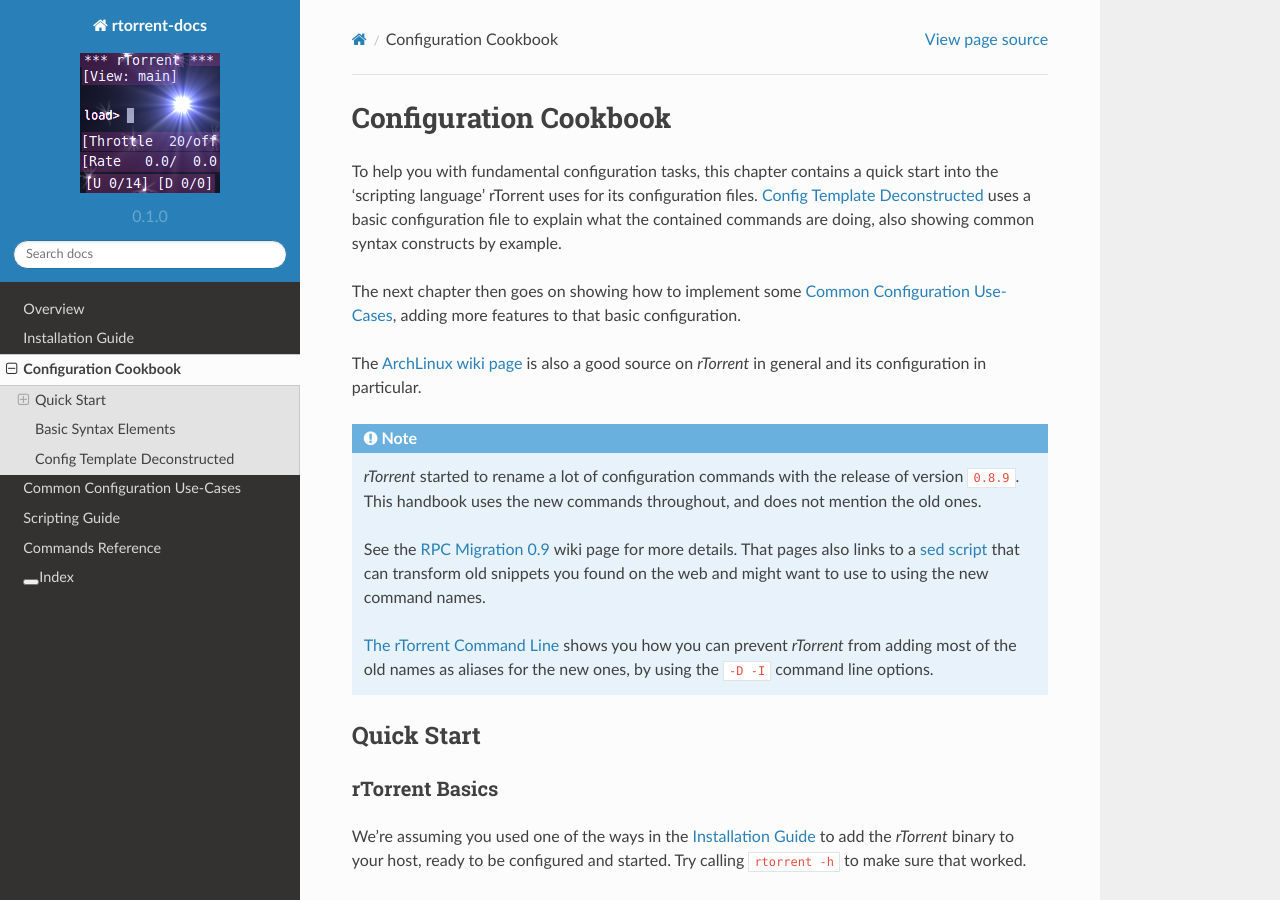
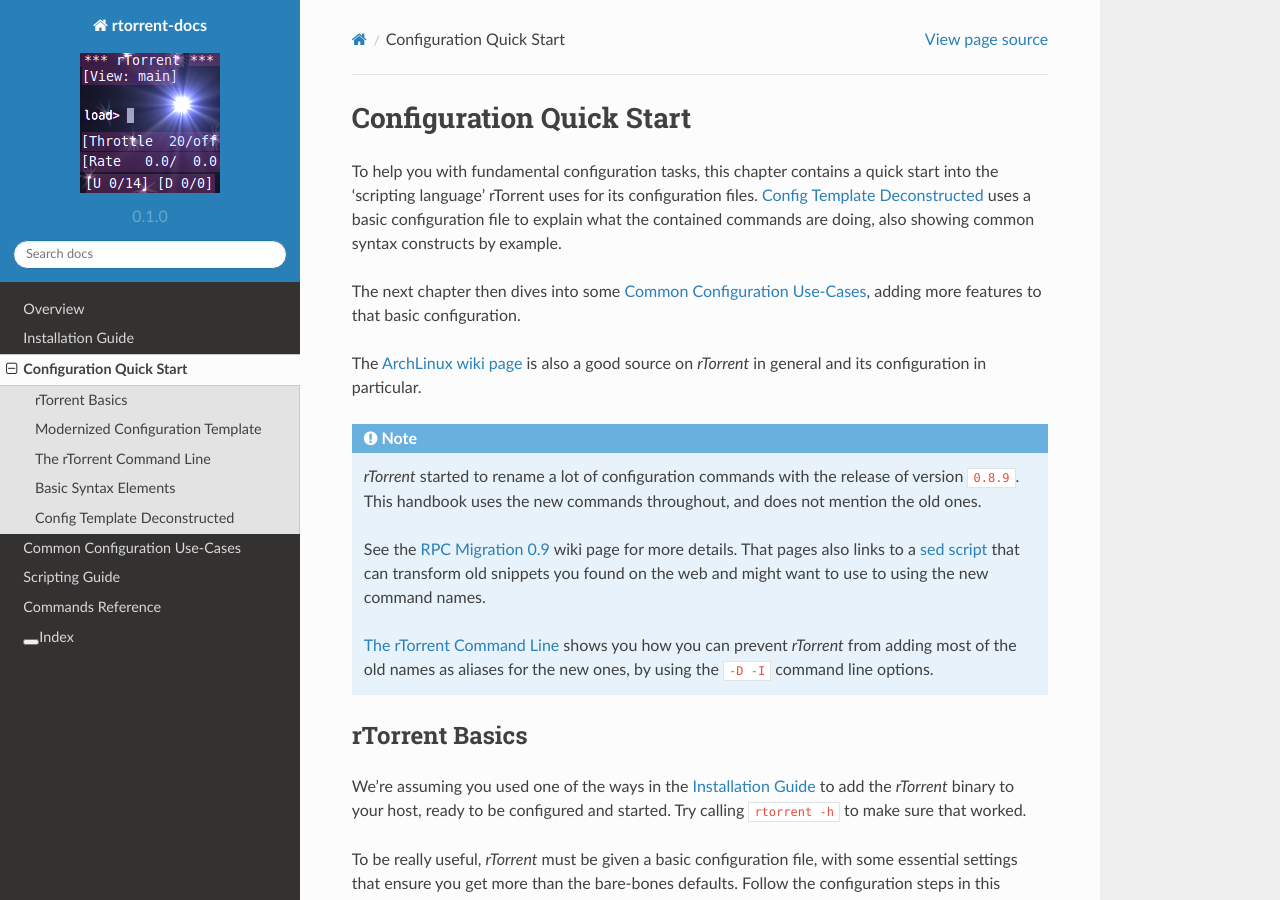
Before and after one commit to rtorrent-community/rtorrent-docs, a Sphinx documentation site: the page built from docs/cookbook.rst, in a window 1280 px wide and 900 px high. Built offline with Sphinx 7.4.7 and the Read the Docs theme 2.0.0, drawn with Linux system fonts in a browser that asks for light colours.

Commit message:
restructured 'cookbook'

```diff
--- a/docs/cookbook.rst
+++ b/docs/cookbook.rst
@@ -1,12 +1,12 @@
-Configuration Cookbook
-======================
+Configuration Quick Start
+=========================
 
 To help you with fundamental configuration tasks, this chapter contains a quick start
 into the ‘scripting language’ rTorrent uses for its configuration files.
 :ref:`config-deconstructed` uses a basic configuration file to explain what
 the contained commands are doing, also showing common syntax constructs by example.
 
-The next chapter then goes on showing how to implement some :doc:`use-cases`,
+The next chapter then dives into some :doc:`use-cases`,
 adding more features to that basic configuration.
 
 The `ArchLinux wiki page`_ is also a good source on *rTorrent* in general
@@ -59,7 +56,7 @@
 .. _config-template:
 
 Modernized Configuration Template
-^^^^^^^^^^^^^^^^^^^^^^^^^^^^^^^^^
+---------------------------------
 
 Any configuration should start with using the modernized `rTorrent wiki config template`_.
 The configuration is loaded from the file ``~/.rtorrent.rc`` by
@@ -89,7 +86,7 @@
 .. _rtorrent-cli:
 
 The rTorrent Command Line
-^^^^^^^^^^^^^^^^^^^^^^^^^
+-------------------------
 
 Calling ``rtorrent -h`` shows this usage message regarding command line options
 (with the last three missing):
```
Also changed, not shown: other parts of docs/cookbook.rst (+1 -4 lines).
